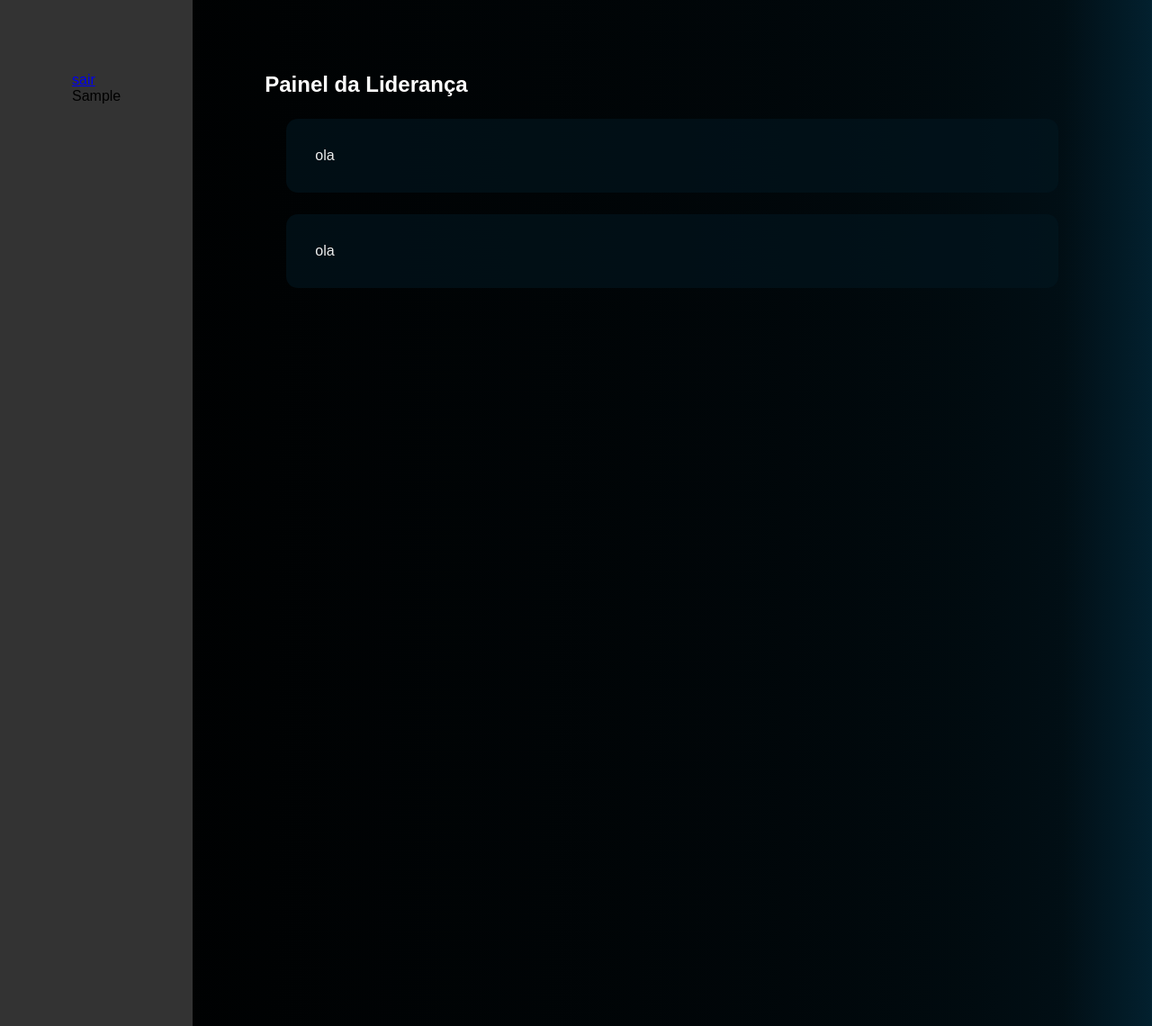
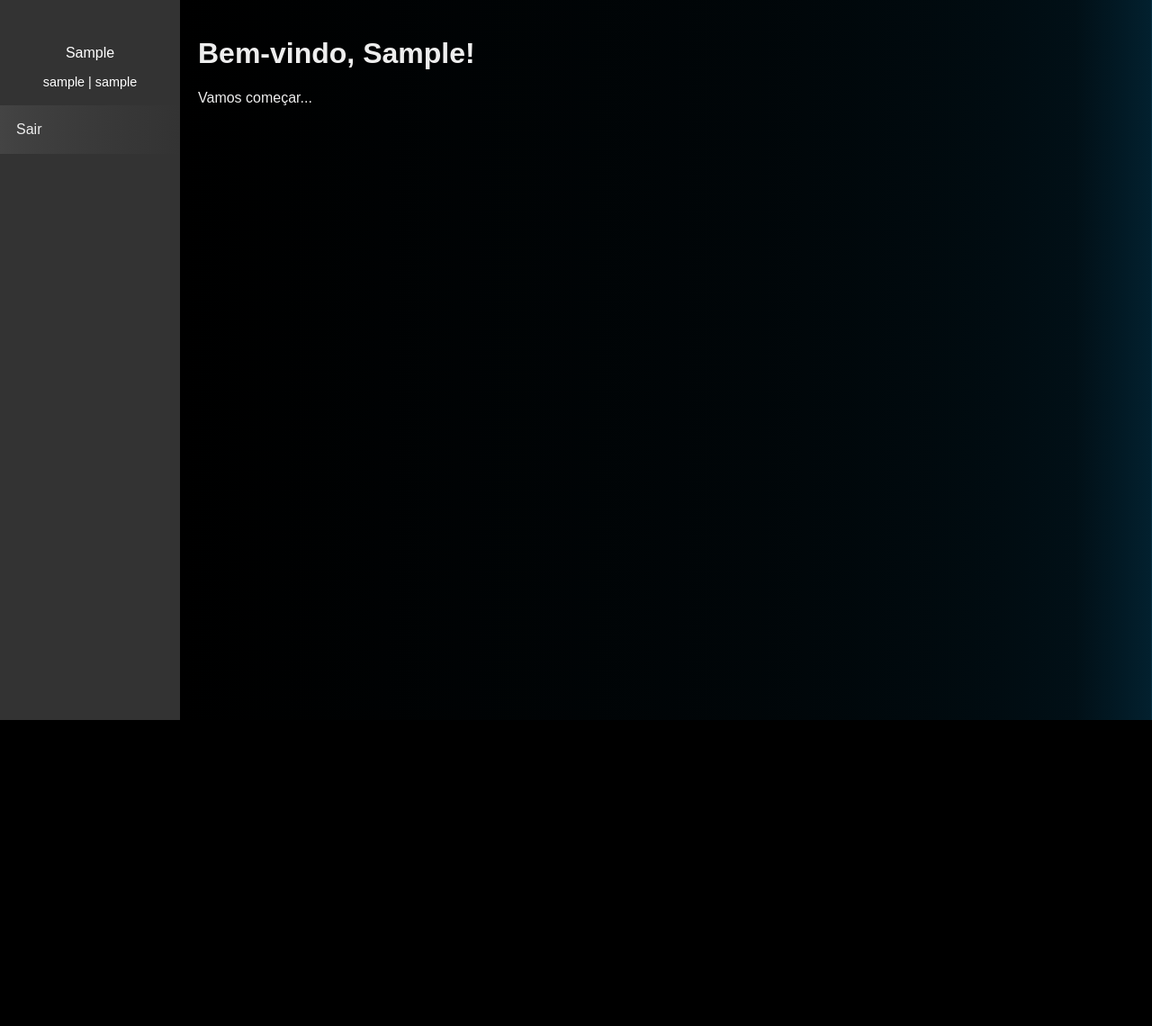
Before and after one commit to felip-araujo/idpb, a PHP site: page /dashboard/v2/index.php in a window 1280 px wide. Shown: the whole page at 90% size. After the commit the page ends 800 px from the top, so only its background shows below. Run offline with PHP 8.4, Linux system fonts and the light colour scheme; the visitor is signed in with stand-in values (Sample User, id 1); tables that the repository leaves empty or names only in its code hold one stand-in row (values such as "Sample post").

Commit message:
dashboard v2

```diff
--- a/dashboard/assets.dashboard/css/global.css
+++ b/dashboard/assets.dashboard/css/global.css
@@ -1,42 +1,59 @@
-*{
+body {
     margin: 0;
-    border: 0;
-    box-sizing: border-box;
+    padding: 0;
     font-family: 'Raleway', sans-serif;
+    color: #eee;
+}
+.wrapper {
+    display: flex;
+    height: 100vh;
+}
+.sidebar {
+    width: 200px;
+    background-color: #333;
+    color: #fff;
+}
+.content {
+    flex: 1;
+    padding: 20px;
+    background-image: linear-gradient( to left, rgb(5, 64, 92), .2%, #000000);
 }
 
-body {
-    background-image: linear-gradient( to left, rgb(5, 64, 92), .1%, #000000);
-    display: flex;
 
+.tab-name{
+
+
+    padding: 10px;
+    font-weight: 200;
+    text-align: center;
+    margin-top: 2.5rem;
+}
+
+.tab-info{
+    padding: 5px;
+    font-weight: 200;
+    font-size: .9rem;
+    text-transform: lowercase;
+    text-align: center;
 
 }
 
-.container-left{
-    background-color: #333;
-    padding: 10vh;
-    padding-bottom: 80%;
-    height: 100%;
-    margin-bottom: 0;
-    margin-right: 0;
+.tab {
+    /* background-color: #444; */
+    background-image: linear-gradient(to right, #444, 40%, #44444400);
+    padding: 18px;
+    font-weight: 500;
+    cursor: pointer;
+    text-align: left;
+    margin-top: .8rem;
 }
 
-.dash-area{
-    color: white;
-    width: 90%;
-    padding: 10vh;
-    padding-bottom: 87vh;
-
-}
-.container-top{
-    background-color: rgba(2, 23, 33, 0.597);
-    color: #eee;
-    font-weight: 200;
-    padding: 2rem;
-    margin: 1.5rem;
-    border-radius: .8rem;
+.tab:hover {
+    background-color: #222;
 }
 
-h4{
-    font-weight: 300;
+a{
+
+    color: #eee;
+    text-decoration: none;
 }
--- a/dashboard/v2/index.php
+++ b/dashboard/v2/index.php
@@ -1,28 +1,34 @@
 <!DOCTYPE html>
-<html lang="en">
+<html lang="pt-br">
 
 <head>
     <meta charset="UTF-8">
-    <meta http-equiv="X-UA-Compatible" content="IE=edge">
     <meta name="viewport" content="width=device-width, initial-scale=1.0">
-    <link rel="shortcut icon" href="/idpb/assets/images/main-logo.png" type="image/x-icon">
     <link rel="stylesheet" href="/idpb/dashboard/assets.dashboard/css/global.css">
-    <title>Bem-Vindo</title>
+    <link rel="shortcut icon" href="/idpb/assets/css/image/main-logo.png" type="image/x-icon">
+    <title>Painel da Liderança</title>
 </head>
 
 <body>
     <?php include_once 'verficacoes.php'; ?>
-    <div class="container-left">
-        <a href="/idpb/login" class="nome">sair</a>
-        <h4 class="nome"> <?= $primeiroNome; ?> </h4>
 
+    <div class="wrapper">
+
+        <div class="sidebar">
+            <!-- Aba da Dashboard -->
+            <div class="tab-name"> <?= $primeiroNome; ?> </div>
+            <div class="tab-info"> <?= $numero_celula, " | ", $funcao; ?> </div>
+            <div class="tab"> <a href="/idpb/login/">Sair</a> </div>
+
+        </div>
+
+        <!-- Conteúdo -->
+        <div class="content">
+            <!-- Aqui vai o conteúdo da dashboard -->
+            <h1>Bem-vindo, <?= $primeiroNome; ?>! </h1>
+            <p>Vamos começar...</p>
+        </div>
     </div>
-    <div class="dash-area">
-        <h2>Painel da Liderança</h2>
-        <div class="container-top">ola</div>
-        <div class="container-top">ola</div>
-    </div>
-
 </body>
 
 </html>
--- a/dashboard/v2/verficacoes.php
+++ b/dashboard/v2/verficacoes.php
@@ -8,6 +8,7 @@ session_start();
 
             $nome = $_SESSION['usuario_nome'];
             $primeiroNome = explode(' ', $nome)[0];
+
         }
 
 
@@ -23,11 +24,14 @@ $resultado_celula = $stmt_celula->fetch(PDO::FETCH_ASSOC);
 if($resultado_celula['Funcao'] == null){
     echo "<script> alert('O Usuário não possui uma função ministerial!') </script>";
     echo "<script> window.location.href = '/idpb/login';</script>";
+} else{
+    $funcao = $resultado_celula['Funcao'];
 }
 
 // Verificar se número da célula foi encontrado
 if ($resultado_celula) {
     $_SESSION['Celula'] = $resultado_celula['Celula'];
+    $numero_celula = $resultado_celula['Celula'];
 } else {
     echo "<p>Número da Célula não encontrado.</p>";
 }
```
